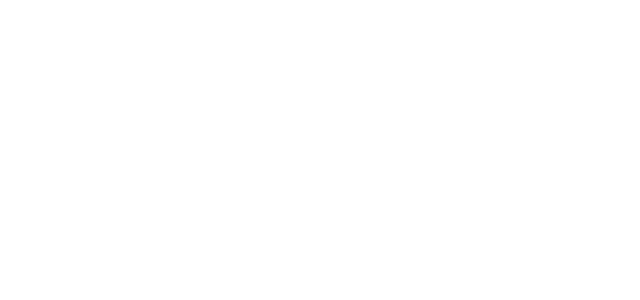
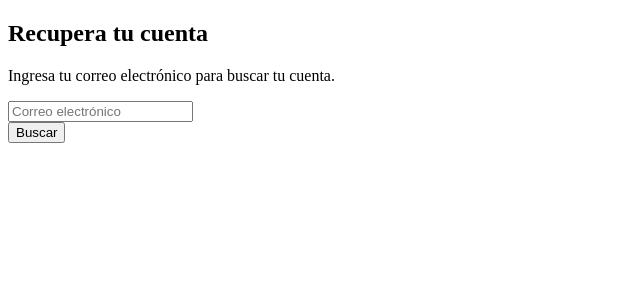
Before and after one commit to MoralesMatiasEzequiel/rick_and_mortyApp, a React (Create React App) app in the folder FRONT/rym-app/: page /login/identify in a window 1280 px wide. Shown: the top 300 px of the page, without its empty margins (0-640 px from the left). Built offline with nearby package versions, Linux system fonts and the light colour scheme.

Commit message:
Recover in progress

```diff
--- a/FRONT/rym-app/src/App.js
+++ b/FRONT/rym-app/src/App.js
@@ -1,6 +1,7 @@
 import Landing from "./components/Landing/Landing";
 import Form from "./components/Form/Form";
 import Login from "./components/Login/Login";
+import Recover from "./components/Login/Recover/Recover";
 import Characters from "./components/Characters/Characters";
 import Detail from "./components/Detail/Detail";
 import { Routes, Route } from 'react-router-dom';
@@ -13,6 +14,7 @@
         <Route path='/' element={<Landing/>} />
         <Route path="/login" element={<Form/>} />
         <Route path="/login/identify" element={<Login/>}/>
+        <Route path="/recover/initiate" element={<Recover/>}/>
         <Route path="/home" element={<Characters/>} />
         <Route path="/detail/:id" element={<Detail/>}/>
       </Routes>
--- a/FRONT/rym-app/src/components/Form/Form.jsx
+++ b/FRONT/rym-app/src/components/Form/Form.jsx
@@ -4,7 +4,7 @@
 import { useSelector } from 'react-redux';
 
 const Form = () => {
-    const users = useSelector(state => state.users );
+    const users = useSelector(state => state.users);
     const navigate = useNavigate();
     const [form, setForm] = useState({
         email: '',
--- a/FRONT/rym-app/src/components/Login/Login.jsx
+++ b/FRONT/rym-app/src/components/Login/Login.jsx
@@ -1,10 +1,44 @@
-
+// import { useState } from 'react';
+import { useNavigate, Link } from 'react-router-dom';
+import { useSelector } from 'react-redux';
+// import validations from './validations';
 
 const Login = () => {
+    const navigate = useNavigate();
+    const users = useSelector(state => state.users);
+
+    // const [form, setForm] = useState({
+    //     email: ''
+    // });
+
+    // const handleChange = (event) => {
+    //     setForm({
+    //         ...form,
+    //         [event.target.email]: event.target.value    //event.target.email
+    //     });
+    //     event.preventDefault();
+    //     navigate('/recover/initiate');
+    // };
+
+    const handleSubmit = (event) => {
+        event.preventDefault();
+        navigate('/recover/initiate');
+    };
 
     return(
         <div>
+            <h2>Recupera tu cuenta</h2>
+            <p>Ingresa tu correo electrónico para buscar tu cuenta.</p>
+            <div>
+                <label htmlFor="email" />
+                {/* <input type="text" name="email" value={form.email} placeholder="Correo electrónico" /> */}
 
+                <input type="text" name="email" placeholder="Correo electrónico" />
+            </div>
+            <div>
+                {/* <button onChange={handleChange}>Buscar</button> */}
+                <button onClick={handleSubmit}>Buscar</button>
+            </div>
         </div>
     )
 };
--- /dev/null
+++ b/FRONT/rym-app/src/components/Login/Recover/Recover.jsx
@@ -0,0 +1,13 @@
+
+
+const Recover = () => {
+
+    return(
+        <div>
+            <h2>Ya te enviamos un correo para recuperar tu clave</h2>
+        </div>
+    )
+};
+
+
+export default Recover;
```
